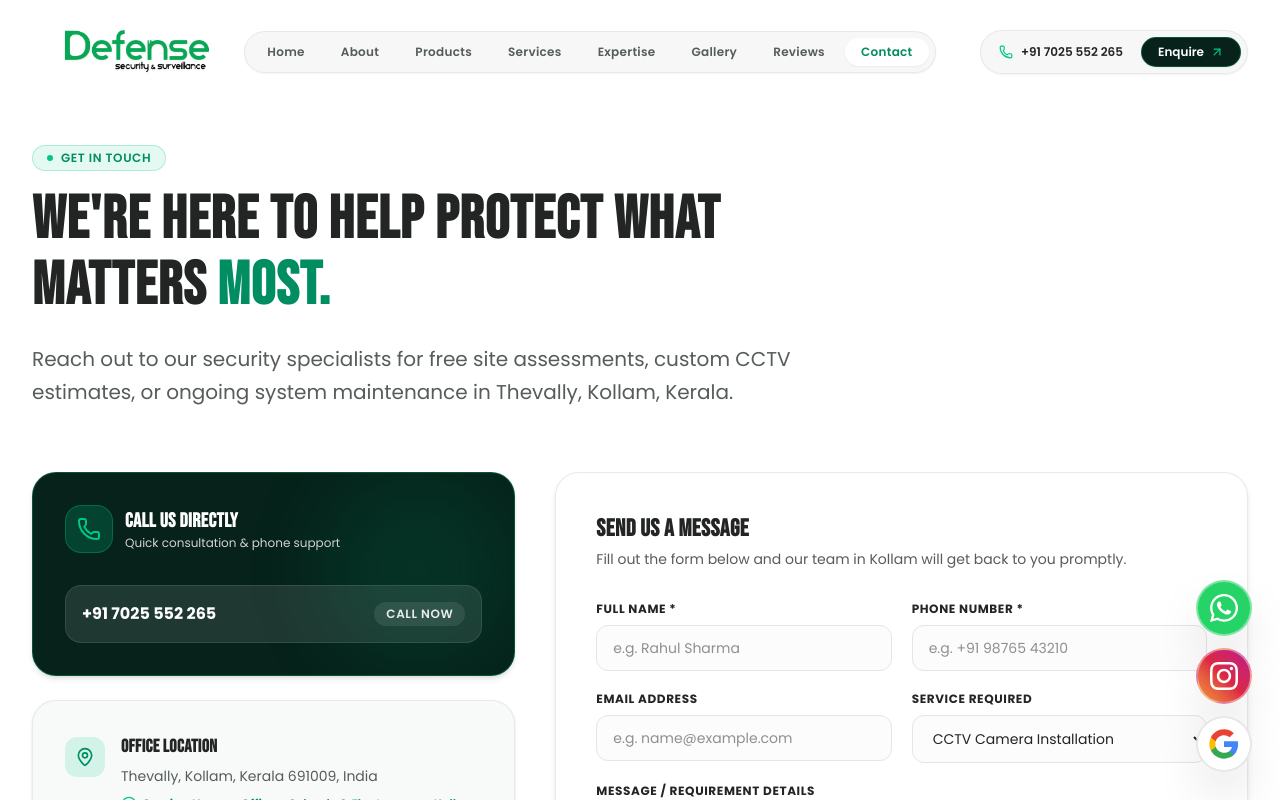
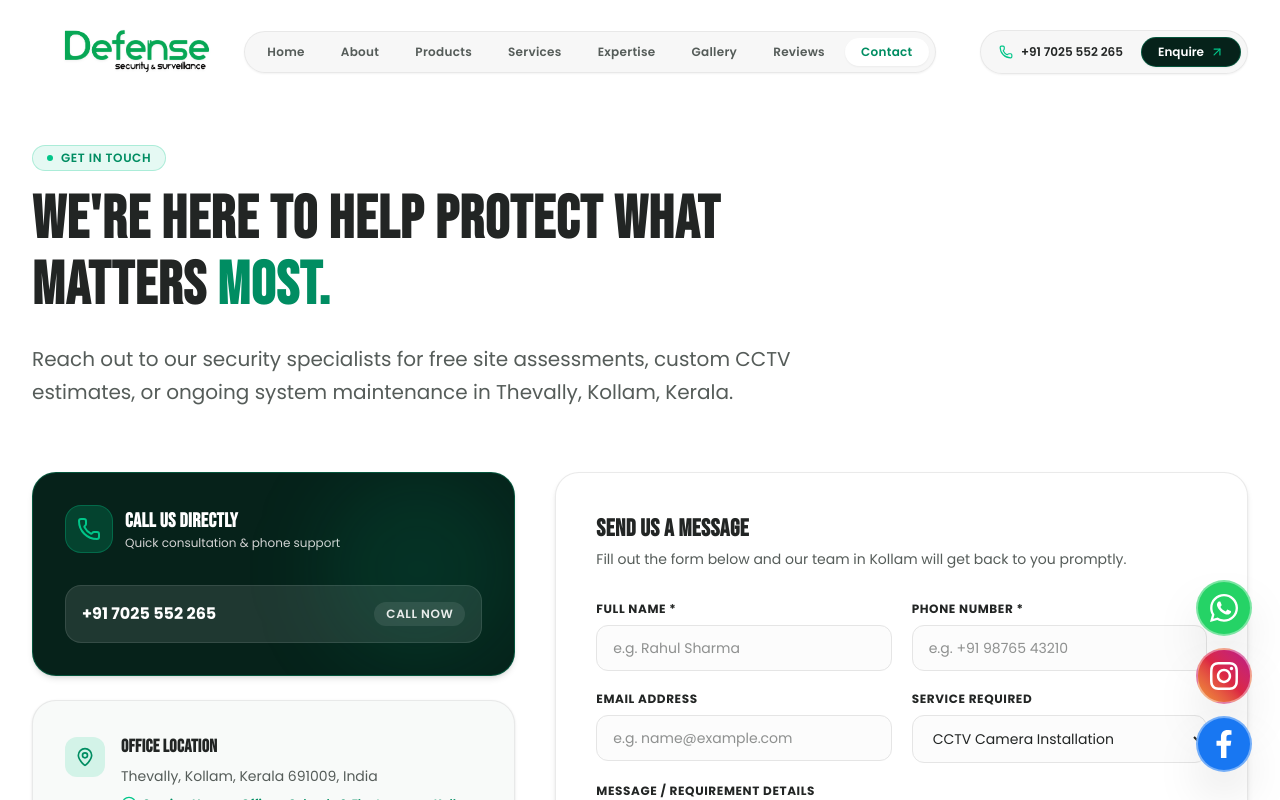
Before and after one commit to NYLEXWEB/Defense, a Next.js app: page /contact in a window 1280 px wide. Shown: the top 800 px of the page. Built offline with nearby package versions, Linux system fonts and the light colour scheme.

Commit message:
refactor: centralize social links and replace floating Google button with Facebook

```diff
--- a/src/components/home/ReviewsPreview.tsx
+++ b/src/components/home/ReviewsPreview.tsx
@@ -3,6 +3,7 @@
 import React from "react";
 import { Star, ExternalLink, Edit3, CheckCircle2 } from "lucide-react";
 import { reviewsData } from "@/data/reviews";
+import { siteConfig } from "@/data/site";
 
 // Official Google "G" Logo
 export function GoogleGIcon({ className = "w-5 h-5 shrink-0" }: { className?: string }) {
@@ -35,8 +36,7 @@ function GoogleStar() {
   );
 }
 
-const GOOGLE_REVIEW_URL =
-  "https://www.google.com/search?q=Defense+Security+Systems+Kollam+Reviews";
+const GOOGLE_REVIEW_URL = siteConfig.socials.google;
 
 export function ReviewsPreview() {
   return (
--- a/src/components/home/SocialMediaSection.tsx
+++ b/src/components/home/SocialMediaSection.tsx
@@ -116,7 +116,7 @@ const socialPlatforms = [
     actionText: "View Google Profile",
     badge: "Verified Profile",
     iconComponent: GoogleBadge,
-    url: "https://www.google.com/search?q=Defense+Security+Systems+Kollam",
+    url: siteConfig.socials.google,
     bgColor: "from-[#4285F4]/10 to-[#34A853]/5",
     borderColor: "hover:border-[#4285F4]/60",
     btnColor: "bg-[#4285F4] hover:bg-[#3367d6] text-white shadow-[#4285F4]/20",
--- a/src/components/layout/FloatingActions.tsx
+++ b/src/components/layout/FloatingActions.tsx
@@ -2,37 +2,10 @@
 
 import React, { useState, useEffect } from "react";
 import { ChevronUp } from "lucide-react";
-import { FaWhatsapp, FaInstagram } from "react-icons/fa";
+import { FaWhatsapp, FaInstagram, FaFacebookF } from "react-icons/fa";
 import { motion, AnimatePresence } from "framer-motion";
 import { useLenis } from "lenis/react";
 import { siteConfig } from "@/data/site";
-
-// Official Google "G" Icon
-function GoogleGIcon({ className = "w-6 h-6 sm:w-7 sm:h-7 shrink-0" }: { className?: string }) {
-  return (
-    <svg viewBox="0 0 24 24" className={className} xmlns="http://www.w3.org/2000/svg">
-      <path
-        d="M22.56 12.25c0-.78-.07-1.53-.2-2.25H12v4.26h5.92c-.26 1.37-1.04 2.53-2.21 3.31v2.77h3.57c2.08-1.92 3.28-4.74 3.28-8.09z"
-        fill="#4285F4"
-      />
-      <path
-        d="M12 23c2.97 0 5.46-.98 7.28-2.66l-3.57-2.77c-.98.66-2.23 1.06-3.71 1.06-2.86 0-5.29-1.93-6.16-4.53H2.18v2.84C3.99 20.53 7.7 23 12 23z"
-        fill="#34A853"
-      />
-      <path
-        d="M5.84 14.09c-.22-.66-.35-1.36-.35-2.09s.13-1.43.35-2.09V7.06H2.18C1.43 8.55 1 10.22 1 12s.43 3.45 1.18 4.94l2.85-2.22.81-.63z"
-        fill="#FBBC05"
-      />
-      <path
-        d="M12 5.38c1.62 0 3.06.56 4.21 1.64l3.15-3.15C17.45 2.09 14.97 1 12 1 7.7 1 3.99 3.47 2.18 7.06l3.66 2.84c.87-2.6 3.3-4.52 6.16-4.52z"
-        fill="#EA4335"
-      />
-    </svg>
-  );
-}
-
-const GOOGLE_REVIEWS_URL =
-  "https://www.google.com/search?q=Defense+Security+Systems+Kollam+Reviews";
 
 export function FloatingActions() {
   const [showScrollTop, setShowScrollTop] = useState(false);
@@ -130,22 +103,22 @@ export function FloatingActions() {
           </div>
         </motion.a>
 
-        {/* Button 3: Google Business & Reviews */}
+        {/* Button 3: Facebook */}
         <motion.a
           initial={{ opacity: 0, x: 20 }}
           animate={{ opacity: 1, x: 0 }}
           transition={{ delay: 0.25, duration: 0.3 }}
-          href={GOOGLE_REVIEWS_URL}
+          href={siteConfig.socials.facebook}
           target="_blank"
           rel="noopener noreferrer"
           className="relative flex items-center justify-center group"
-          aria-label="Google Profile & Reviews"
+          aria-label="Follow on Facebook"
         >
           <span className="absolute right-full mr-3 px-3 py-1.5 rounded-xl bg-white text-[#222524] text-xs font-bold shadow-md border border-neutral-200/80 opacity-0 group-hover:opacity-100 transition-opacity duration-200 pointer-events-none whitespace-nowrap">
-            Google Profile &amp; Reviews
+            Follow on Facebook
           </span>
-          <div className="w-13 h-13 sm:w-14 sm:h-14 rounded-full bg-white text-[#222524] shadow-2xl flex items-center justify-center hover:scale-110 active:scale-95 transition-transform duration-300 border-2 border-neutral-200/90">
-            <GoogleGIcon className="w-7 h-7 sm:w-8 sm:h-8" />
+          <div className="w-13 h-13 sm:w-14 sm:h-14 rounded-full bg-[#1877F2] text-white shadow-2xl flex items-center justify-center hover:scale-110 active:scale-95 transition-transform duration-300 border-2 border-white/40">
+            <FaFacebookF className="w-6 h-6 sm:w-7 sm:h-7 text-white" />
           </div>
         </motion.a>
       </div>
--- a/src/data/site.ts
+++ b/src/data/site.ts
@@ -45,7 +45,8 @@ export const siteConfig = {
   ],
   socials: {
     instagram: "https://instagram.com/defense_security_kollam",
-    facebook: "https://facebook.com/defense_security_kollam",
+    facebook: "https://www.facebook.com/share/1DpGyrJV4H/",
+    google: "https://share.google/x5Q09Kmqxa2aOnG6F",
     handle: "defense_security_kollam",
   },
   areasServed: [
```
